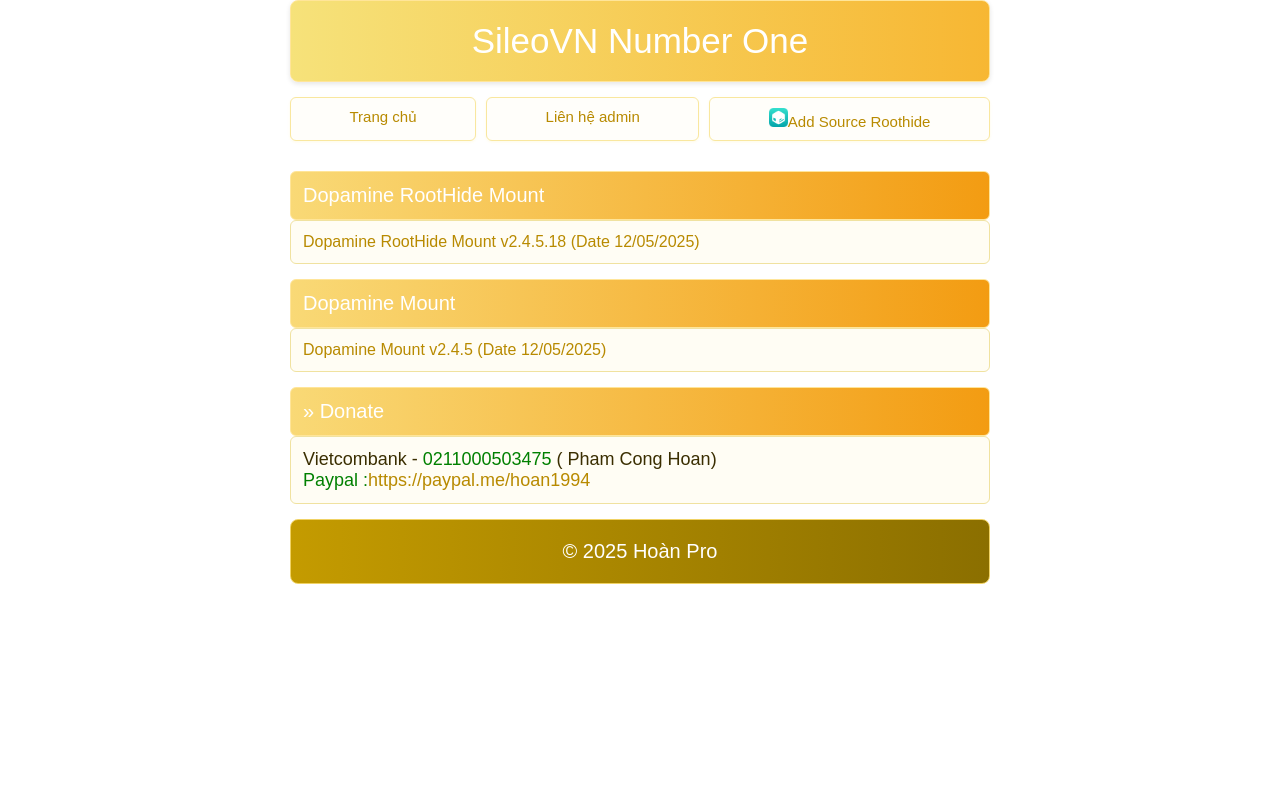
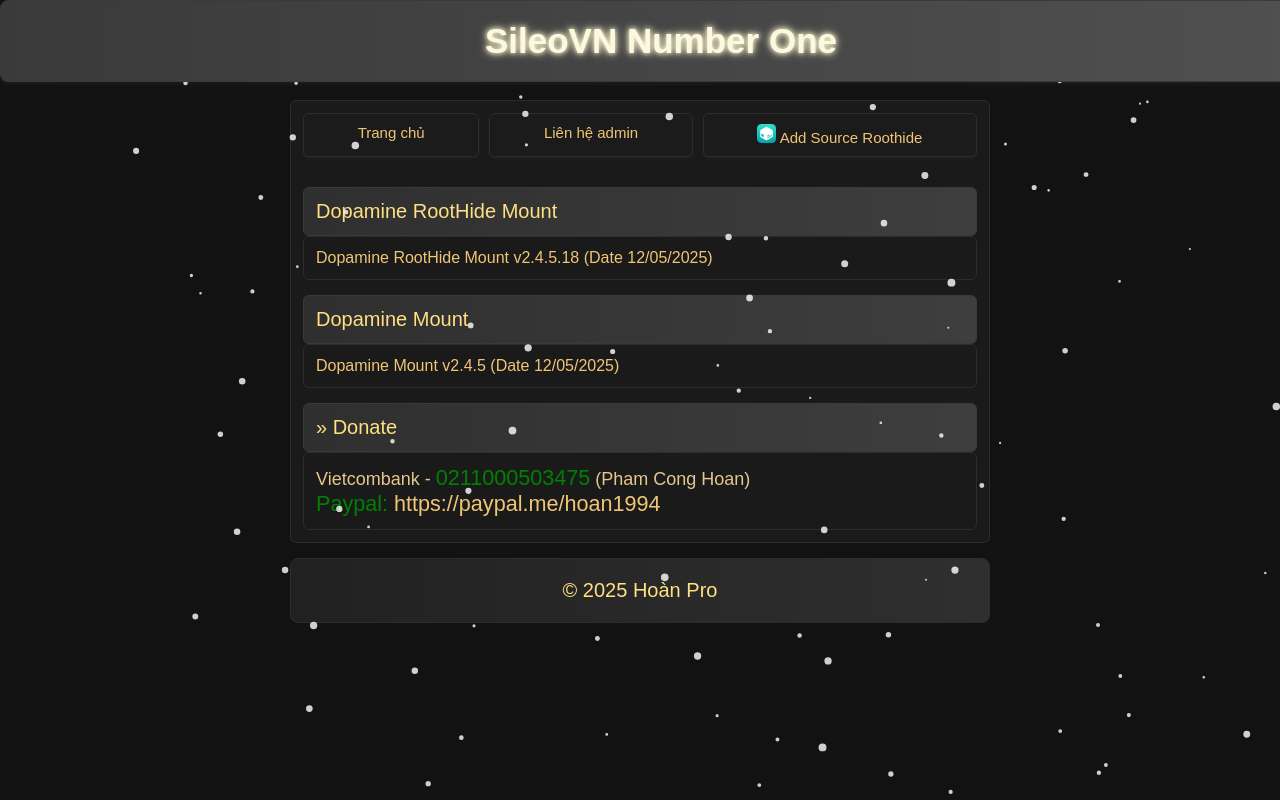
Before and after one commit to sileovn/sileovn.github.io, a plain HTML site: page index.html in a window 1280 px wide. Drawn offline with Linux system fonts and the light colour scheme.

Commit message:
update web dark style

```diff
--- a/index.html
+++ b/index.html
@@ -7,8 +7,6 @@
   <meta name="viewport" content="width=device-width, initial-scale=1.0">
   <title>SileoVN Jailbreak never die</title>
   <link rel="stylesheet" href="./styles.css">
-</head>
-
   <style>
     @keyframes blink {
       0% {
@@ -27,43 +25,124 @@
     .blink {
       animation: blink 1s infinite;
     }
+
+    .highlight {
+      color: green;
+      font-size: 1.2em;
+    }
   </style>
+</head>
 
 <body>
-  <div class="header">SileoVN Number One</div></br>
+  <div style="height: 100px;"></div>
+  <div class="header">SileoVN Number One</div>
+  <div class="main">
     <div class="grid-container">
       <div class="grid-item"><a href="https://sileovn.github.io">Trang chủ</a></div>
       <div class="grid-item"><a href="https://www.facebook.com/mai.hoan.180625/">Liên hệ admin</a></div>
-    <div class="grid-item"><img src="./sileo.png" alt="Sileo" width="19" height="19"><a
-        href="sileo://source/https://sileovn.github.io">Add Source Roothide</a></div>
-  </div></br>
+      <div class="grid-item">
+        <img src="./sileo.png" alt="Sileo" width="19" height="19">
+        <a href="sileo://source/https://sileovn.github.io">Add Source Roothide</a>
+      </div>
+    </div><br><br>
 
-  </br>
     <div class="page">Dopamine RootHide Mount</div>
+    <div class="main">
+      <div class="list">
+        <a href="./hide/roothide-Dopamine-mount-2.4.5.18.12052025.tipa">
+          Dopamine RootHide Mount v2.4.5.18 (Date 12/05/2025)
+        </a>
+      </div>
+    </div><br>
 
+    <div class="page">Dopamine Mount</div>
     <div class="main">
-    <div class="list"><a href="./hide/roothide-Dopamine-mount-2.4.5.18.12052025.tipa">Dopamine RootHide Mount v2.4.5.18 (Date
-        12/05/2025)</a>
+      <div class="list">
+        <a href="./none/Dopamine-mount-2.4.5.12052025.ipa">
+          Dopamine Mount v2.4.5 (Date 12/05/2025)
+        </a>
+      </div>
+    </div><br>
+
+    <div class="page">» Donate</div>
+    <div class="main">
+      <div class="list2">
+        Vietcombank - <span class="highlight">0211000503475</span> (Pham Cong Hoan)<br>
+        <span class="highlight">Paypal: <a href="https://paypal.me/hoan1994">https://paypal.me/hoan1994</a></span>
       </div>
     </div>
-  </br>
-  <div class="page">Dopamine Mount</div>
+  </div><br>
+  <div class="food">&#169; 2025 Hoàn Pro</div>
+</body>
+<canvas id="snow"></canvas>
+<script>
+  const canvas = document.getElementById("snow");
+  const ctx = canvas.getContext("2d");
+  let width = window.innerWidth;
+  let height = window.innerHeight;
+  canvas.width = width;
+  canvas.height = height;
 
-  <div class="main">
-    <div class="list"><a href="./none/Dopamine-mount-2.4.5.12052025.ipa">Dopamine Mount v2.4.5 (Date
-        12/05/2025)</a>
-    </div>
-  </div>
-</body>
+  let flakes = [];
+  for (let i = 0; i < 100; i++) {
+    flakes.push({
+      x: Math.random() * width,
+      y: Math.random() * height,
+      r: Math.random() * 3 + 1,
+      d: Math.random() * 1
+    });
+  }
 
-</br>
-<div class="page">» Donate</div>
-<div class="main">
-  <div class="list2">Vietcombank - <font color="green" size="4">0211000503475</font> ( Pham Cong Hoan)</br>
-    <font color="green" size="4">Paypal :<a href="https://paypal.me/hoan1994">https://paypal.me/hoan1994</a></font>
-  </div>
-</div>
-</br>
-<div class="food">&#169; 2025 Hoàn Pro</div>
+  function drawFlakes() {
+    ctx.clearRect(0, 0, width, height);
+    ctx.fillStyle = "rgba(255, 255, 255, 0.8)";
+    ctx.beginPath();
+    for (let i = 0; i < flakes.length; i++) {
+      let f = flakes[i];
+      ctx.moveTo(f.x, f.y);
+      ctx.arc(f.x, f.y, f.r, 0, Math.PI * 2, true);
+    }
+    ctx.fill();
+    moveFlakes();
+  }
+
+  let angle = 0;
+  function moveFlakes() {
+    angle += 0.01;
+    for (let i = 0; i < flakes.length; i++) {
+      let f = flakes[i];
+      f.y += Math.cos(angle + f.d) + 1 + f.r / 2;
+      f.x += Math.sin(angle) * 2;
+
+      if (f.y > height) {
+        flakes[i] = { x: Math.random() * width, y: 0, r: f.r, d: f.d };
+      }
+    }
+  }
+
+  setInterval(drawFlakes, 33);
+
+  window.addEventListener("resize", () => {
+    width = window.innerWidth;
+    height = window.innerHeight;
+    canvas.width = width;
+    canvas.height = height;
+  });
+
+  canvas.style.position = "fixed";
+  canvas.style.top = "0";
+  canvas.style.left = "0";
+  canvas.style.pointerEvents = "none";
+  canvas.style.zIndex = "999";
+</script>
+<script>
+  const header = document.querySelector('.header');
+  setInterval(() => {
+    header.style.textShadow = '0 0 10px #ffd700, 0 0 20px #ffd700';
+    setTimeout(() => {
+      header.style.textShadow = '0 0 5px #fffbd0, 0 0 10px #fffbd0';
+    }, 500);
+  }, 2000);
+</script>
 
 </html>
--- a/styles.css
+++ b/styles.css
@@ -1,6 +1,7 @@
 body {
-    background: #ffffff;
-    color: #3a2e00;
+    background: #121212;
+    color: #e5c78c;
+    /* Màu chữ vàng nhạt sang trọng */
     font-family: Arial, Tahoma, sans-serif;
     font-size: small;
     max-width: 700px;
@@ -10,73 +11,95 @@ body {
 
 a:link,
 a:visited {
-    color: #b88a00;
+    color: #f0c674;
     text-decoration: none;
+    transition: color 0.2s ease-in-out, text-shadow 0.3s ease-in-out;
 }
 
-a {
-    text-decoration: none;
+a:hover {
+    color: #ffd54f;
+    text-shadow: 0 0 8px #ffd54f;
+    text-decoration: underline;
+}
+
+.header {
+    text-shadow: 0 0 10px rgba(255, 221, 100, 0.6);
+    position: fixed;
+    top: 0;
+    left: 0;
+    width: 100%;
+    z-index: 9999;
+    padding: 20px;
+    color: #fffbd0;
+    background: linear-gradient(to right, #2c2c2c, #1a1a1a);
+    font-size: 36px;
+    text-align: center;
+    box-shadow: 0 2px 10px rgba(255, 255, 255, 0.05);
+    text-shadow: 0 0 10px #ffe16a, 0 0 20px #ffe16a;
+    font-weight: bold;
 }
 
 .popo {
-    border: 1px solid #f5e6b2;
+    border: 1px solid #2c2c2c;
     border-radius: 6px;
     padding: 12px;
-    background-color: #fff8dc;
+    background-color: #1e1e1e;
 }
 
 .main {
-    border: 1px solid #f0e2a0;
+    border: 1px solid #2c2c2c;
     border-radius: 6px;
     padding: 12px;
-    background-color: #fffdf4;
+    background-color: #1a1a1a;
 }
 
 .list {
     font-size: 16px;
 }
+
 .list1 {
     font-size: 15px;
 }
+
 .list2 {
     font-size: 18px;
 }
 
 .baner {
-    border: 1px solid #ffe3a1;
+    border: 1px solid #3a3a3a;
     border-radius: 6px;
     padding: 12px;
-    background-color: #fff0c1;
-    color: #8a6d00;
+    background-color: #222;
+    color: #ffeb99;
     font-weight: bold;
 }
 
 .page {
-    border: 1px solid #ffe599;
+    border: 1px solid #3a3a3a;
     border-radius: 6px;
     padding: 12px;
     font-size: 20px;
-    background: linear-gradient(to right, #f9d976, #f39c12);
-    color: white;
+    background: linear-gradient(to right, #2f2f2f, #3e3e3e);
+    color: #ffe082;
 }
 
 .header {
-    border: 1px solid #ffe599;
+    border: 1px solid #3a3a3a;
     border-radius: 8px;
     padding: 20px;
-    color: #fff;
-    background: linear-gradient(to right, #f6e27a, #f7b733);
+    color: #fff8e1;
+    background: linear-gradient(to right, #3a3a3a, #505050);
     font-size: 35px;
     text-align: center;
-    box-shadow: 0 2px 5px rgba(0, 0, 0, 0.1);
+    box-shadow: 0 2px 5px rgba(255, 255, 255, 0.05);
 }
 
 .food {
-    border: 1px solid #f0d264;
+    border: 1px solid #2d2d2d;
     border-radius: 8px;
     padding: 20px;
-    color: #fff;
-    background: linear-gradient(to right, #c49b00, #8b6f00);
+    color: #ffe082;
+    background: linear-gradient(to right, #212121, #2f2f2f);
     font-size: 20px;
     text-align: center;
 }
@@ -88,11 +111,12 @@ a {
 }
 
 .grid-item {
-    border: 1px solid #f9e79f;
+    border: 1px solid #2d2d2d;
     padding: 10px;
     text-align: center;
-    background-color: #fffefa;
+    background-color: #1b1b1b;
     border-radius: 6px;
     font-size: 15px;
-    box-shadow: 0 1px 3px rgba(255, 215, 0, 0.1);
+    color: #e5c78c;
+    box-shadow: 0 1px 3px rgba(255, 255, 255, 0.05);
 }
```
Lines whose indentation alone changed are shown as unchanged.
